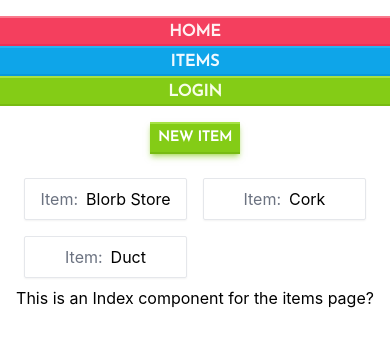
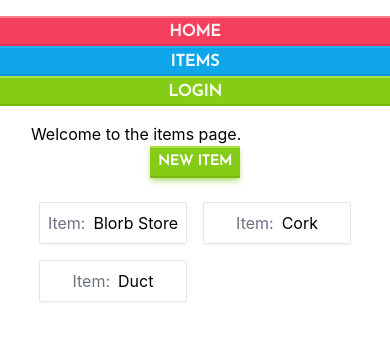
Before and after one commit to stujmar/pwa-playground, a React (Create React App) app: page /items in a window 390 px wide. Shown: the top 346 px of the page. Built offline with nearby package versions, Linux system fonts and the light colour scheme.

Commit message:
[sm] reworked the index and default pages to have more unique roles I guess

```diff
--- a/src/App.js
+++ b/src/App.js
@@ -33,8 +33,8 @@ function App() {
             <Route path="one" element={<HomeOne />} />
             <Route path="two" element={<HomeTwo />} />
           </Route>
-          <Route path="/items" element={<ItemsLayout data={invoices} />}>
-            <Route index element={<ItemsIndex />} />
+          <Route path="/items" element={<ItemsLayout />}>
+            <Route index element={<ItemsIndex  data={invoices}/>} />
             <Route path="/items/new" element={<NewItemForm />} />
             <Route path="/items/:id" element={<Item data={invoices}/>} />
           </Route>
--- a/src/components/items/ItemsIndex.js
+++ b/src/components/items/ItemsIndex.js
@@ -1,8 +1,38 @@
-import React from 'react';
+import React, { useEffect, useState } from 'react';
+import { Link, useNavigate, useParams } from 'react-router-dom';
 
-const ItemsIndex = () => {
+import ItemCard from './ItemCard';
+
+const ItemsIndex = ({data}) => {
+  const params = useParams();
+  const navigate = useNavigate();
+  const [invoices, setInvoices] = useState([]);
+
+  const handleItemClick = (id) => {
+    navigate(`/items/${id}`);
+  }
+
+  useEffect(() => {
+    setInvoices(data.map((item) => {
+      return <ItemCard key={item.id} data={item} onClick={handleItemClick} />
+    }));
+  },[data, params]);
+
   return (
-    <div>This is an Index component for the items page?</div>
+    <div>
+    <div className="w-full text-center">
+    <Link
+    className="
+    px-2 py-1 mb-4 text-white block w-max mx-auto
+    border-t-2 border-t-lime-300/60 border-b-2 border-b-lime-600/40
+    shadow-md shadow-lime-500/50
+    uppercase josefin font-bold
+    bg-lime-500 hover:bg-lime-600 text-sm"
+    to="/items/new">New Item</Link>
+    </div>
+    <p className="grid grid-cols-2 md:grid-cols-3">{invoices}
+    </p>
+    </div>
   )
 }
 
--- a/src/components/items/ItemsLayout.js
+++ b/src/components/items/ItemsLayout.js
@@ -5,41 +5,13 @@ import ItemCard from './ItemCard';
 
 const ItemsLayout = ({data}) => {
   const navigate = useNavigate();
-  const params = useParams();
   let isNewForm = window.location.href.split("/").slice(-1)[0] === "new";
   console.log(isNewForm, window.location.href.split("/").slice(-1));
-  const [invoices, setInvoices] = useState([]);
-
-  const handleItemClick = (id) => {
-    navigate(`/items/${id}`);
-  }
-
-  useEffect(() => {
-    setInvoices(data.map((item) => {
-      return <ItemCard key={item.id} data={item} onClick={handleItemClick} />
-    }));
-  },[data, params]);
 
   return (
     <div className="w-max mx-auto">
-      {isNewForm ? null :
-     <div>
-      <div className="w-full text-center">
-      <Link
-      className="
-      px-2 py-1 mb-4 text-white block w-max mx-auto
-      border-t-2 border-t-lime-300/60 border-b-2 border-b-lime-600/40
-      shadow-md shadow-lime-500/50
-      uppercase josefin font-bold
-      bg-lime-500 hover:bg-lime-600 text-sm"
-      to="/items/new">New Item</Link>
-      </div>
-      <p className="grid grid-cols-2 md:grid-cols-3">{invoices}
-      </p>
-      </div>
-
-    }
-    <Outlet />
+      Welcome to the items page.
+      <Outlet />
     </div>
   )
 }
```
